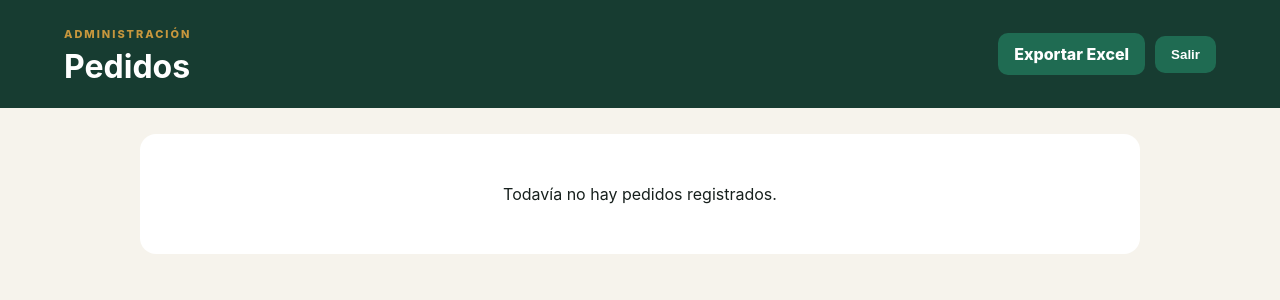
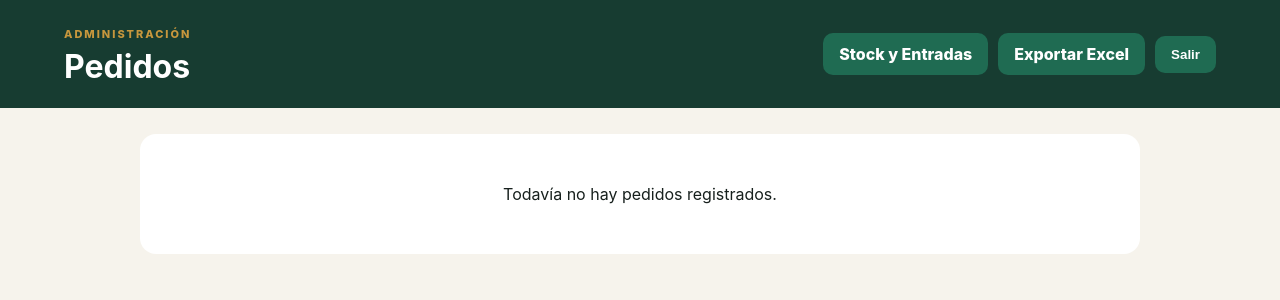
Before and after one commit to guiller17-1/Version_Yolymax, a Flask app: page /admin/pedidos in a window 1280 px wide. Shown: the top 300 px of the page. Run offline with Flask 3, Linux system fonts and the light colour scheme; the visitor is signed in with stand-in values (Sample User, id 1).

Commit message:
Add link to stock management in admin orders page

```diff
--- a/Segunda-versi-n-aplicacion.2-main/templates/admin_orders.html
+++ b/Segunda-versi-n-aplicacion.2-main/templates/admin_orders.html
@@ -11,6 +11,10 @@
         </div>
 
         <div class="head-actions">
+            <a href="/admin/stock">
+                Stock y Entradas
+            </a>
+
             <a href="/admin/exportar-pedidos.xlsx">
                 Exportar Excel
             </a>
@@ -128,5 +132,10 @@
                 </article>
 
             {% endfor %}
-{% else %}<div class="empty-admin">Todavía no hay pedidos registrados.</div>{% endif %}
-</main><script src="/static/admin.js"></script></body></html>
+        {% else %}
+            <div class="empty-admin">Todavía no hay pedidos registrados.</div>
+        {% endif %}
+    </main>
+    <script src="/static/admin.js"></script>
+</body>
+</html>
```
